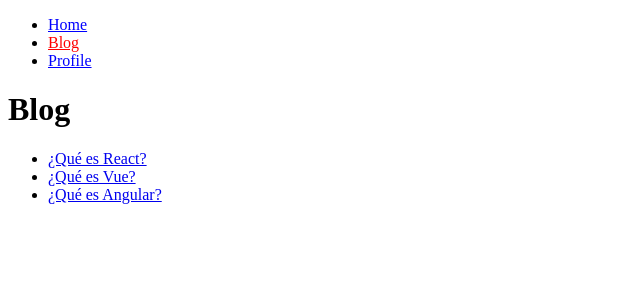
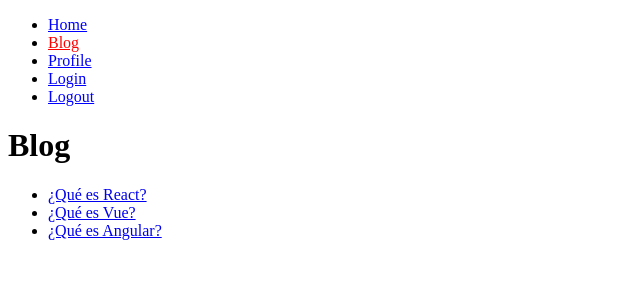
Before and after one commit to CarlosArgelio/react-router-dom, a React (Vite) app: page /#/blog in a window 1280 px wide. Shown: the top 300 px of the page, without its empty margins (0-640 px from the left). Built offline with nearby package versions, Linux system fonts and the light colour scheme.

Commit message:
feat: add useAuth with login & logout

```diff
--- a/src/App.tsx
+++ b/src/App.tsx
@@ -1,15 +1,18 @@
 import { HashRouter, Routes, Route } from "react-router-dom";
 
+import { Menu } from "./Menu";
+import { AuthProvider } from "./auth";
 import { HomePage } from "./HomePage";
 import { BlogPage } from "./BlogPage";
 import { ProfilePage } from "./ProfilePage";
 import { BlogPost } from "./BlogPost";
-
-import { Menu } from "./Menu";
+import { LoginPage } from "./LoginPage";
+import { LogoutPage } from "./LogoutPage";
 
 export const App = () => {
   return (
     <HashRouter>
+      <AuthProvider>
         <Menu />
 
         {/* Routes is dinamic to all routes */}
@@ -20,10 +23,13 @@ export const App = () => {
             <Route path=":slug" element={<BlogPost />} />
           </Route>
 
+          <Route path="/login" element={<LoginPage />} />
+          <Route path="/logout" element={<LogoutPage />} />
           <Route path="/profile" element={<ProfilePage />} />
 
           <Route path="*" element={<p>Not Found</p>} />
         </Routes>
+      </AuthProvider>
     </HashRouter>
   );
 };
--- /dev/null
+++ b/src/LoginPage.tsx
@@ -0,0 +1,34 @@
+import React, { useState } from "react";
+import { useAuth } from "./auth";
+
+export const LoginPage = () => {
+  const auth = useAuth();
+  const [username, setUsername] = useState<string>("");
+
+  const onChangeUsername = (e: React.ChangeEvent<HTMLInputElement>) => {
+    setUsername(e.target.value);
+  };
+
+  const onSubmit = (e: React.FormEvent<HTMLFormElement>) => {
+    e.preventDefault();
+    auth.login({ username });
+  };
+
+  return (
+    <>
+      <h1>Login</h1>
+
+      <form onSubmit={onSubmit}>
+        <label htmlFor="username">Escribe tu nombre</label>
+        <input
+          id="username"
+          type="text"
+          value={username}
+          onChange={onChangeUsername}
+        />
+
+        <button>Entrar</button>
+      </form>
+    </>
+  );
+};
--- /dev/null
+++ b/src/LogoutPage.tsx
@@ -0,0 +1,19 @@
+import React from "react";
+
+export const LogoutPage = () => {
+  const onSubmit = (e: React.FormEvent<HTMLFormElement>) => {
+    e.preventDefault();
+    console.log("Ya no estas logueado");
+  };
+
+  return (
+    <>
+      <h1>Logout</h1>
+
+      <form onSubmit={onSubmit}>
+        <label htmlFor="username">Seguro de que quieres salir?</label>
+        <button>Salir</button>
+      </form>
+    </>
+  );
+};
--- a/src/Menu.tsx
+++ b/src/Menu.tsx
@@ -72,3 +72,11 @@ routes.push({
   to: "/profile",
   text: "Profile",
 });
+routes.push({
+  to: "/login",
+  text: "Login",
+});
+routes.push({
+  to: "/logout",
+  text: "Logout",
+});
--- a/src/ProfilePage.tsx
+++ b/src/ProfilePage.tsx
@@ -1,3 +1,11 @@
+import { useAuth } from "./auth";
+
 export const ProfilePage = () => {
-  return <div>ProfilePage</div>;
+  const auth = useAuth();
+  return (
+    <>
+      <h1>perfil</h1>
+      <p>Welcome {auth.user?.username}</p>
+    </>
+  );
 };
--- /dev/null
+++ b/src/auth.tsx
@@ -0,0 +1,28 @@
+import React, { createContext, useContext, useState } from "react";
+import { AuthProviderProps, contextAuth, User } from "./types";
+import { useNavigate } from "react-router-dom";
+
+const AuthContext = createContext({} as contextAuth);
+
+export const AuthProvider: React.FC<AuthProviderProps> = ({ children }) => {
+  const navigate = useNavigate();
+  const [user, setUser] = useState<User["username"] | null>(null);
+
+  const login: contextAuth["login"] = ({ username }) => {
+    setUser({ username });
+    navigate("/profile");
+  };
+
+  const logout = () => {
+    setUser(null);
+    navigate("/");
+  };
+
+  const auth = { user, login, logout };
+  return <AuthContext.Provider value={auth}>{children}</AuthContext.Provider>;
+};
+
+export const useAuth = () => {
+  const auth = useContext(AuthContext);
+  return auth;
+};
```
Also changed, not shown: src/types.ts (+20 -0 lines). Lines whose indentation alone changed are shown as unchanged.
